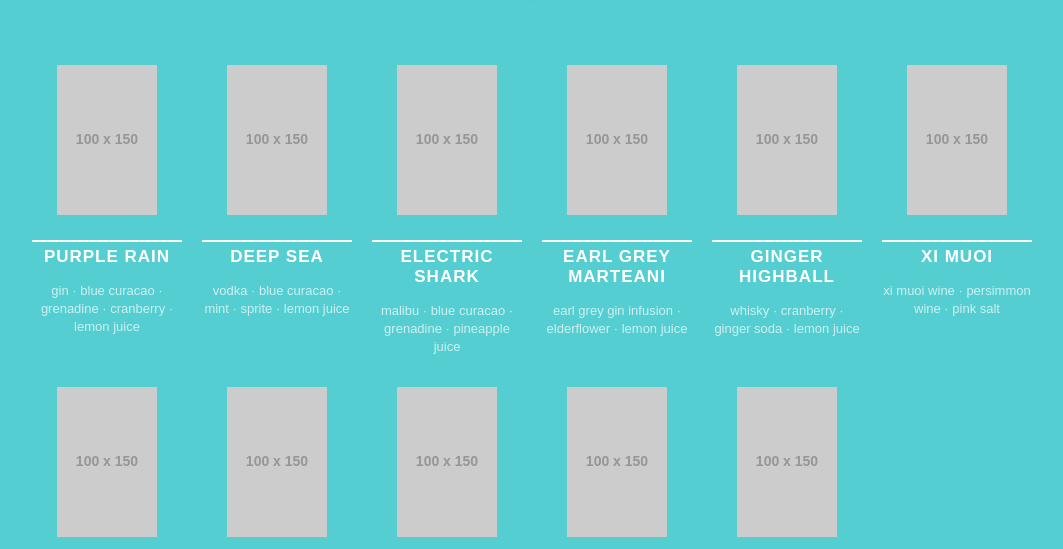
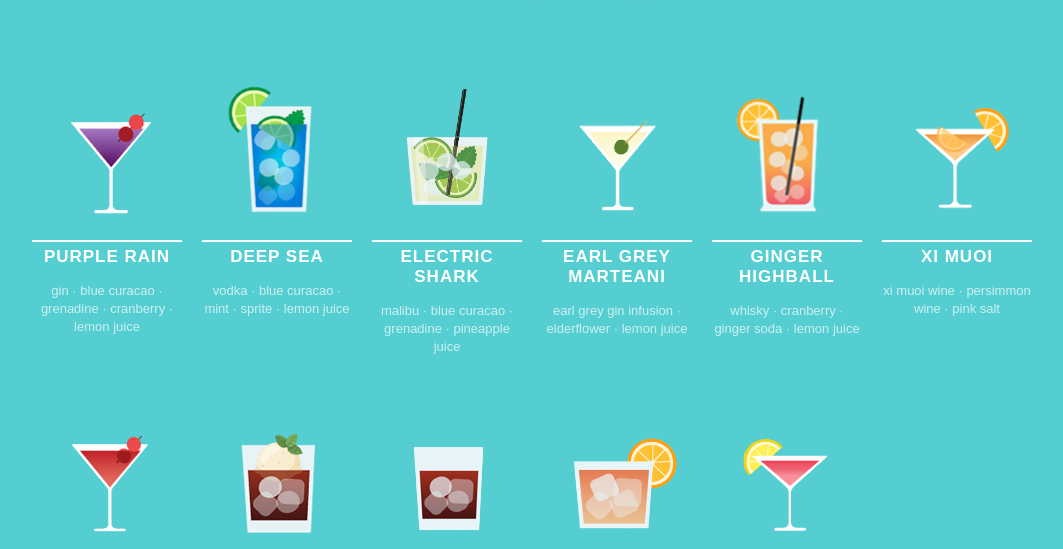
Before and after one commit to innedXIII/twentyfive, a plain HTML site: page index.html in a window 1280 px wide. Shown: the part 167-716 px from the top of the page, without its empty margins (108-1171 px from the left). Drawn offline with nearby package versions, Linux system fonts and the light colour scheme; placeholder pictures from the web are drawn by us.

Commit message:
Add files via upload

```diff
--- a/index.html
+++ b/index.html
@@ -368,17 +368,17 @@ h1 {
 
 <script>
 const cocktails = {
-    "PURPLE RAIN": { img: "images/cocktail_1.png", desc: "Gin · Blue Curacao · Grenadine · Cranberry  · lemon juice", flavor: "Ngọt nhẹ mùi vị trái cây", strength: 35 },
-    "DEEP SEA": { img: "images/cocktail_2.png", desc: "Vodka · Blue Curacao · Mint · Sprite · lemon juice", flavor: "Bạc hà mát lạnh", strength: 30 },
-    "ELECTRIC SHARK": { img: "images/cocktail_3.png", desc: "Malibu · Blue Curacao · Grenadine · pineapple juice", flavor: "Tropical, dễ uống, hợp buổi tối chill", strength: 40 },
-    "EARL GREY MARTEANI": { img: "images/cocktail_4.png", desc: "Earl Grey gin infusion · Elderflower · lemon juice", flavor: "Vị chát kèm theo hương trà thanh lịch, cổ điển", strength: 35 },
-    "GINGER HIGHBALL": { img: "images/cocktail_5.png", desc: "Whisky · Cranberry · ginger soda · lemon juice", flavor: "Nước giải khát vị gừng", strength: 30 },
-    "XI MUOI": { img: "images/cocktail_6.png", desc: "Xi muoi wine · Persimmon wine · pink salt", flavor: "Mặn ngọt", strength: 35 },
-    "ELDERFLOWER BERRY": { img: "images/cocktail_7.png", desc: "Gin/Vodka · Elderflower · Cranberry · lemon juice", flavor: "Ngọt nhẹ, hương vị Cranberry", strength: 35 },
-    "MINT MOCHA MARTINI": { img: "images/cocktail_9.png", desc: "Vodka · Kahlúa · Mint · ice cream", flavor: "Đắng nhẹ, mùi bạc hà kết hợp kem vani béo ngậy", strength: 60 },
-    "CAFE CỐT DỪA": { img: "images/cocktail_8.png", desc: "Vodka · Kahlúa · Malibu · Espresso", flavor: "Cafe cốt dừa đặc trưng của Việt Nam", strength: 85 },
-    "WHISKY SOUR": { img: "images/cocktail_10.png", desc: "Whisky · Elderflower · lemon juice · egg white", flavor: "Vị chua nhẹ cùng mùi hương hoa cơm nguội", strength: 65 },
-    "COSMOPOLITAN": { img: "images/cocktail_11.png", desc: "Vodka · Blue Curacao · Cranberry · lemon juice", flavor: "Vị ngọt thanh kết hợp mùi vỏ cam", strength: 65}
+    "PURPLE RAIN": { img: "cocktail_1.png", desc: "Gin · Blue Curacao · Grenadine · Cranberry  · lemon juice", flavor: "Ngọt nhẹ mùi vị trái cây", strength: 35 },
+    "DEEP SEA": { img: "cocktail_2.png", desc: "Vodka · Blue Curacao · Mint · Sprite · lemon juice", flavor: "Bạc hà mát lạnh", strength: 30 },
+    "ELECTRIC SHARK": { img: "cocktail_3.png", desc: "Malibu · Blue Curacao · Grenadine · pineapple juice", flavor: "Tropical, dễ uống, hợp buổi tối chill", strength: 40 },
+    "EARL GREY MARTEANI": { img: "cocktail_4.png", desc: "Earl Grey gin infusion · Elderflower · lemon juice", flavor: "Vị chát kèm theo hương trà thanh lịch, cổ điển", strength: 35 },
+    "GINGER HIGHBALL": { img: "cocktail_5.png", desc: "Whisky · Cranberry · ginger soda · lemon juice", flavor: "Nước giải khát vị gừng", strength: 30 },
+    "XI MUOI": { img: "cocktail_6.png", desc: "Xi muoi wine · Persimmon wine · pink salt", flavor: "Mặn ngọt", strength: 35 },
+    "ELDERFLOWER BERRY": { img: "cocktail_7.png", desc: "Gin/Vodka · Elderflower · Cranberry · lemon juice", flavor: "Ngọt nhẹ, hương vị Cranberry", strength: 35 },
+    "MINT MOCHA MARTINI": { img: "cocktail_9.png", desc: "Vodka · Kahlúa · Mint · ice cream", flavor: "Đắng nhẹ, mùi bạc hà kết hợp kem vani béo ngậy", strength: 60 },
+    "CAFE CỐT DỪA": { img: "cocktail_8.png", desc: "Vodka · Kahlúa · Malibu · Espresso", flavor: "Cafe cốt dừa đặc trưng của Việt Nam", strength: 85 },
+    "WHISKY SOUR": { img: "cocktail_10.png", desc: "Whisky · Elderflower · lemon juice · egg white", flavor: "Vị chua nhẹ cùng mùi hương hoa cơm nguội", strength: 65 },
+    "COSMOPOLITAN": { img: "cocktail_11.png", desc: "Vodka · Blue Curacao · Cranberry · lemon juice", flavor: "Vị ngọt thanh kết hợp mùi vỏ cam", strength: 65}
   };
 
 // Render Menu
```
